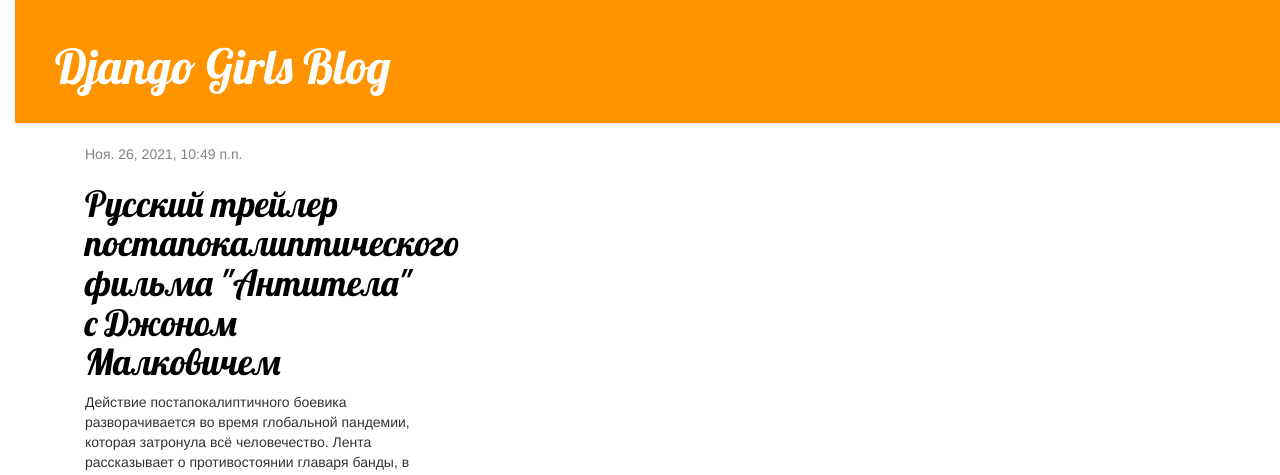
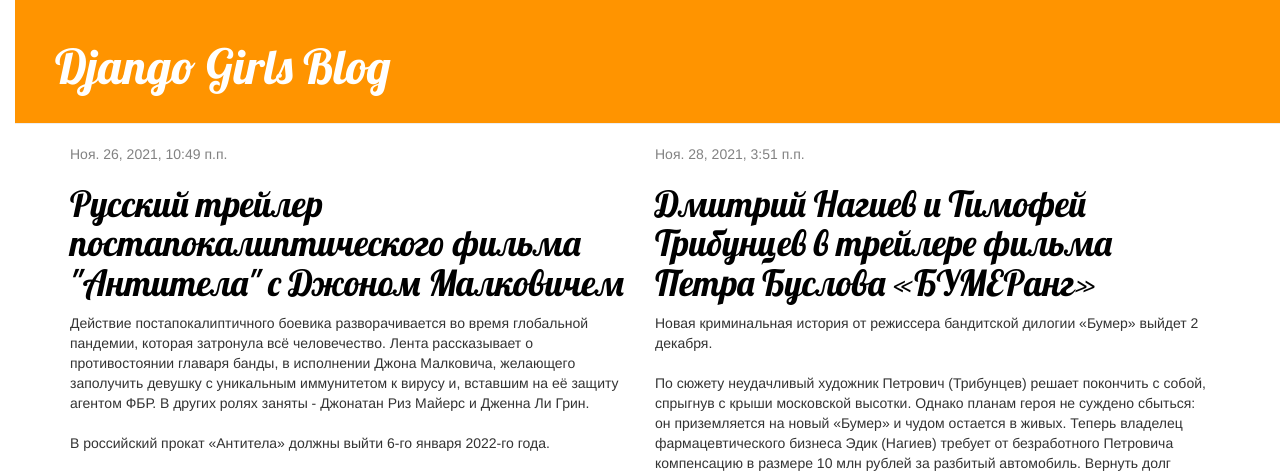
Before and after one commit to gorelikspb/kinoinfo, a Django app: template blog/templates/blog/post_list.html in a window 1280 px wide. Shown: the top 475 px of the page. Run offline with Django 3.2, Linux system fonts and the light colour scheme; the template is opened without the code that fills it: values that come from a table or form of the project are taken from there, others are empty; data comes from the database, SQL or seed files in the repository; both versions use the stored data as it was after the commit; some libraries are stand-ins or nearby versions.

Commit message:
remove some content

```diff
--- a/blog/templates/blog/base.html
+++ b/blog/templates/blog/base.html
@@ -1,7 +1,10 @@
 {% load static %}
 <html>
     <head>
-        <title>Django Girls blog</title>
+        <title>kinoinfo</title>
+
+        <meta name="viewport" content="width=device-width, initial-scale=1">
+
         <link rel="stylesheet" href="//maxcdn.bootstrapcdn.com/bootstrap/3.2.0/css/bootstrap.min.css">
         <link rel="stylesheet" href="//maxcdn.bootstrapcdn.com/bootstrap/3.2.0/css/bootstrap-theme.min.css">
 
@@ -15,10 +18,8 @@
       </div>
       <div class="content container">
           <div class="row">
-              <div class="col-md-6">
               {% block content %}
               {% endblock %}
-              </div>
           </div>
       </div>
     </body>
--- a/blog/templates/blog/post_list.html
+++ b/blog/templates/blog/post_list.html
@@ -3,7 +3,7 @@
 {% block content %}
     {% for post in posts %}
 
-    <div class="col-md-8">
+    <div class="col-md-6">
 
         <div class="post">
             <div class="date">
```
Also changed, not shown: db.sqlite3.
